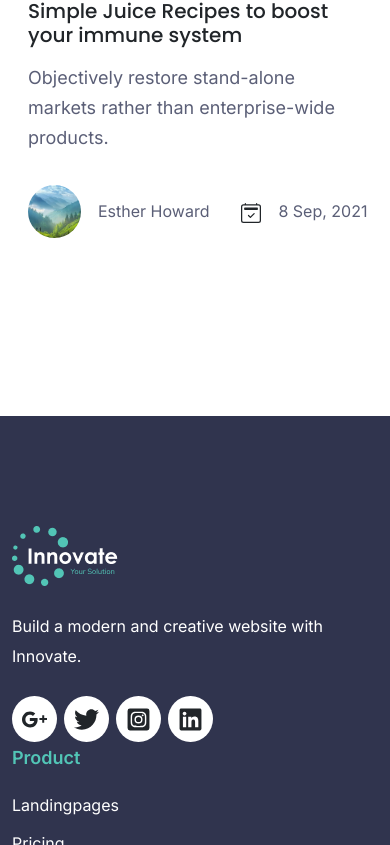
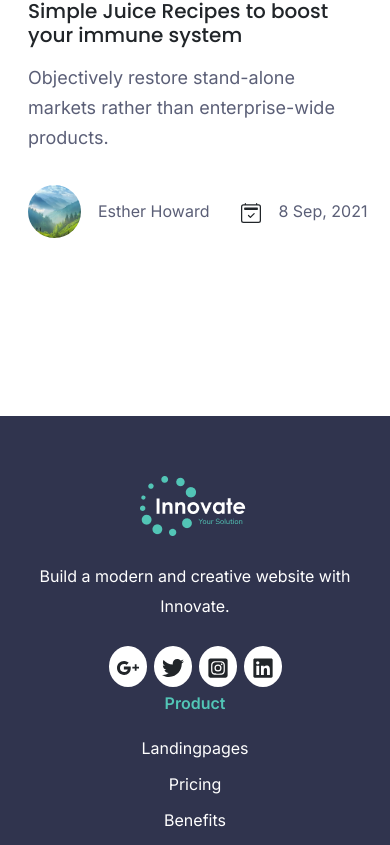
Before and after one commit to Mostofa-zaman/Innovate, a React (Vite) app: page / in a window 390 px wide. Shown: the part 11155-12000 px from the top of the page. Built offline with nearby package versions, Linux system fonts and the light colour scheme.

Commit message:
responsive footer part

```diff
--- a/src/component/footer/footer.css
+++ b/src/component/footer/footer.css
@@ -86,3 +86,94 @@
   font-size: 400;
   color: #fff;
 }
+
+
+/* responsive code  */
+
+@media (max-width: 991px) {
+  .footer {
+    padding: 90px 0 30px;
+  }
+
+  .brandIndentyIconMain {
+    justify-content: flex-start;
+    flex-wrap: wrap;
+    row-gap: 10px;
+  }
+
+  .listMain {
+    row-gap: 10px;
+  }
+
+  .updateParagarph {
+    padding: 10px 0 24px;
+  }
+
+  .footerDivider {
+    margin: 40px 0 20px;
+  }
+}
+
+
+
+@media (max-width: 575px) {
+  .footer {
+    padding: 70px 0 25px;
+    text-align: center;
+  }
+
+  .brandIndentyIconMain {
+    justify-content: center;
+  }
+
+  .iconParent {
+    padding: 8px;
+  }
+
+  .brandIndentyIcon {
+    font-size: 22px;
+  }
+
+  .listMain {
+    align-items: center;
+  }
+
+  .updateParagarph {
+    font-size: 14px;
+    line-height: 24px;
+  }
+
+  .inputFrom {
+    max-width: 320px;
+    margin: 0 auto;
+  }
+
+  .footerInput {
+    padding: 14px 45px 14px 20px !important;
+  }
+
+  .updateIconParent {
+    right: 8px;
+  }
+
+  .footerDivider {
+    margin: 35px 0 18px;
+  }
+
+  .footerBottomParagarph {
+    font-size: 14px;
+  }
+}
+@media (max-width: 400px) {
+  .footer {
+    padding: 60px 0 20px;
+  }
+
+  .listFirstText {
+    font-size: 16px !important;
+  }
+
+  .footerBottomParagarph {
+    font-size: 13px;
+  }
+}
```
